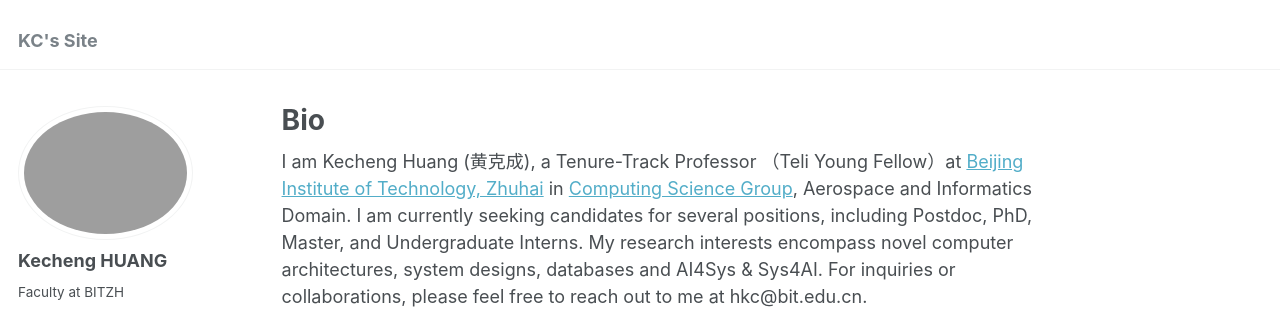
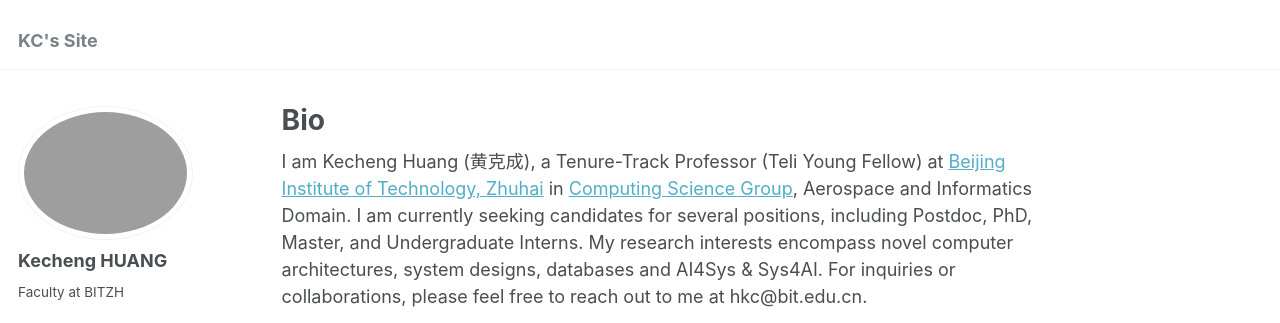
Before and after one commit to ericaloha/ericaloha.github.io, a Jekyll site: the page built from _pages/about.md, in a window 1280 px wide and 900 px high. Shown: the top 323 px of the window. Built offline with Jekyll 4.4.1, drawn with Linux system fonts in a browser that asks for light colours; some web fonts are replaced.

```diff
--- a/_pages/about.md
+++ b/_pages/about.md
@@ -5,7 +5,7 @@ author_profile: true
 
 ---
 
-I am Kecheng Huang (黄克成), a Tenure-Track Professor （Teli Young Fellow）at [Beijing Institute of Technology, Zhuhai](https://zh.bit.edu.cn/) in [Computing Science Group](https://ai.bitzh.edu.cn/cs/), Aerospace and Informatics Domain. I am currently seeking candidates for several positions, including Postdoc, PhD, Master, and Undergraduate Interns. My research interests encompass novel computer architectures, system designs, databases and AI4Sys & Sys4AI. For inquiries or collaborations, please feel free to reach out to me at hkc@bit.edu.cn.
+I am Kecheng Huang (黄克成), a Tenure-Track Professor (Teli Young Fellow) at [Beijing Institute of Technology, Zhuhai](https://zh.bit.edu.cn/) in [Computing Science Group](https://ai.bitzh.edu.cn/cs/), Aerospace and Informatics Domain. I am currently seeking candidates for several positions, including Postdoc, PhD, Master, and Undergraduate Interns. My research interests encompass novel computer architectures, system designs, databases and AI4Sys & Sys4AI. For inquiries or collaborations, please feel free to reach out to me at hkc@bit.edu.cn.
 
 I was a post-doctoral fellow in the CSE Department at The Chinese University of Hong Kong (CUHK), under the supervision of [Prof. Zili Shao]((http://www.cse.cuhk.edu.hk/~shao/)). I obtained my PhD degree at CUHK in 2025, also guided by Prof. Shao. During my doctoral studies, I engaged in sustained research collaborations with both academia ([Prof. Feng Chen at IUB](https://homes.luddy.indiana.edu/fchen25/) and [Prof. Tong Zhang at RPI](https://sites.ecse.rpi.edu/~tzhang/)), and industry partners ([Huawei Hong Kong Research Center](https://career.huawei.com/reccampportal/hk/portal/huaweilife.html) and [Huawei Storage Product Line](https://e.huawei.com/cn/products/storage)).
 
```
